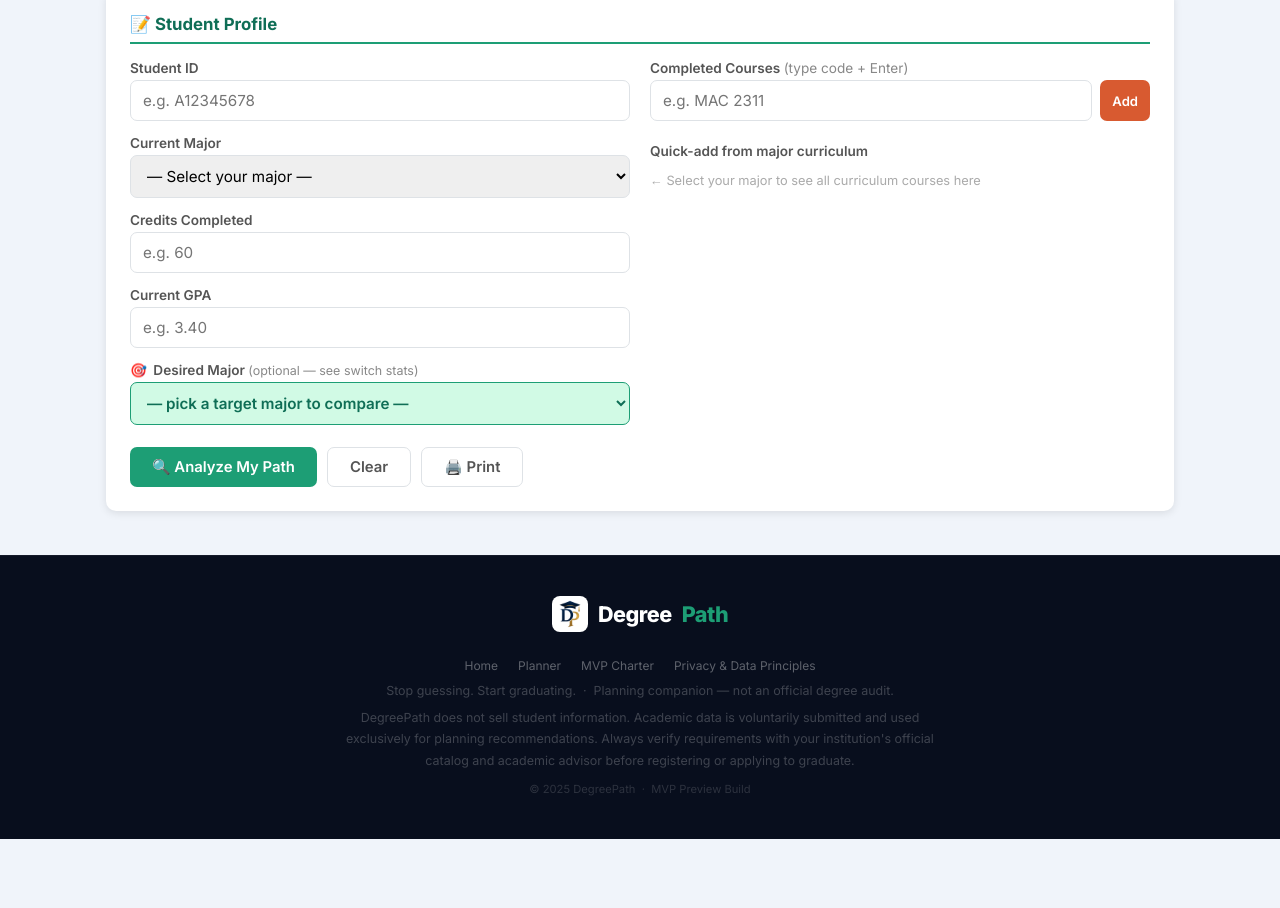
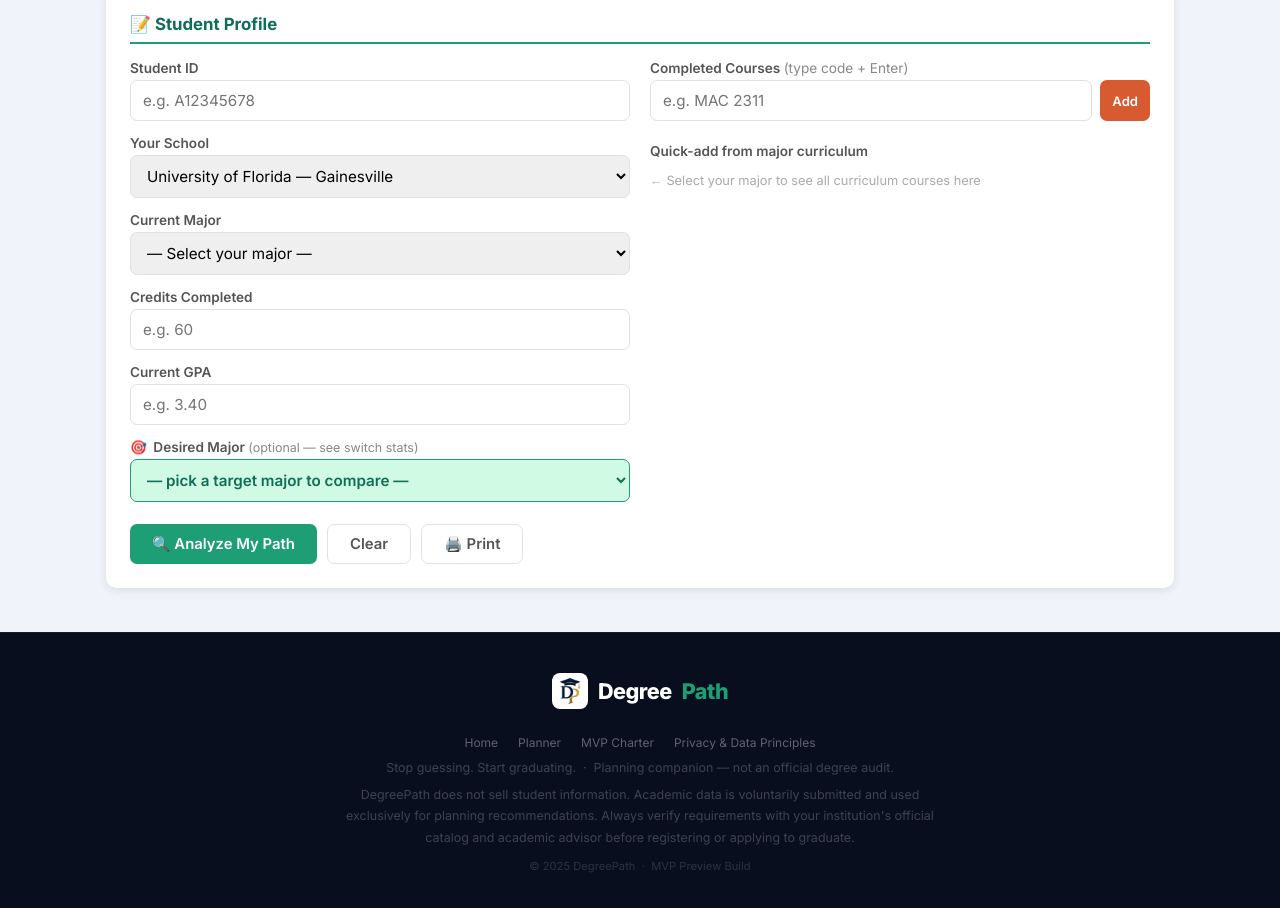
Before and after one commit to Rveloz2023/GatorPath-Graduation-Approval-Navigator-project, a plain HTML site: page app.html in a window 1280 px wide. Shown: the part 5164-6072 px from the top of the page. Before the commit the page ends 6003 px from the top, so only its background shows below. Drawn offline with Linux system fonts and the light colour scheme.

Commit message:
Add school picker: filter majors by school, honest empty-state for non-UF

```diff
--- a/app.html
+++ b/app.html
@@ -936,6 +936,11 @@
             <input id="stu-name" type="text" placeholder="e.g. A12345678" maxlength="12" autocomplete="off">
           </div>
           <div class="form-group">
+            <label>Your School</label>
+            <select id="stu-school" onchange="onSchoolChange(this.value)"><option value="">— loading schools —</option></select>
+            <div id="school-note" style="display:none;margin-top:6px;font-size:.8rem;padding:.5rem .7rem;background:#fef0eb;color:#c05621;border-radius:8px;line-height:1.4"></div>
+          </div>
+          <div class="form-group">
             <label>Current Major</label>
             <select id="stu-major" onchange="renderPensum(this.value)"><option value="">— loading majors —</option></select>
           </div>
@@ -1136,6 +1141,7 @@
     const curatedIds = new Set(curated.map(m => m.id));
     DB.majors = [...curated, ...DEMO_MAJORS.filter(m => !curatedIds.has(m.id))];
     DB.meta = json.metadata || null;
+    DB.schools = json.schools || [];
     DB.gen_ed = json.gen_ed_requirements || {};
     // Attach major-related elective lists from majors.json (works for json and demo majors)
     const em = json.elective_courses || {};
@@ -1144,7 +1150,7 @@
   } catch(e) {
     DB.majors = DEMO_MAJORS;
   }
-  populateMajorSelects();
+  populateSchoolSelect();
 }
 
 function saveStudents() { localStorage.setItem('degreepath_students', JSON.stringify(students)); }
@@ -1814,17 +1820,40 @@
   if(mode==='advisor') renderAdvisorTable();
 }
 
+var currentSchool = 'uf';
+function schoolMajors() { return DB.majors.filter(m => (m.school || 'uf') === currentSchool); }
+function populateSchoolSelect() {
+  const sel = document.getElementById('stu-school');
+  if (!sel) { populateMajorSelects(); return; }
+  const schools = (DB.schools && DB.schools.length) ? DB.schools : [{id:'uf',name:'University of Florida',city:'Gainesville'}];
+  sel.innerHTML = schools.map(s => '<option value="' + s.id + '">' + s.name + (s.city ? ' — ' + s.city : '') + '</option>').join('');
+  const withData = schools.find(s => DB.majors.some(m => (m.school||'uf') === s.id)) || schools[0];
+  currentSchool = withData.id; sel.value = currentSchool; onSchoolChange(currentSchool);
+}
+function onSchoolChange(sid) {
+  currentSchool = sid;
+  populateMajorSelects();
+  const stu = document.getElementById('stu-major'); if (stu) stu.value = '';
+  if (typeof renderPensum === 'function') renderPensum('');
+  const note = document.getElementById('school-note');
+  if (note) {
+    const list = schoolMajors();
+    if (sid && list.length === 0) {
+      const s = (DB.schools||[]).find(x => x.id === sid);
+      note.style.display = 'block';
+      note.innerHTML = '⚠ Requirement maps for <strong>' + (s ? s.name : 'this school') + '</strong> are being added. Fully available today: University of Florida. Always verify with your academic advisor.';
+    } else { note.style.display = 'none'; }
+  }
+}
 function populateMajorSelects() {
-  const opts=DB.majors.map(m=>`<option value="${m.id}">${m.name} (${m.degree}) — ${m.college}</option>`).join('');
-  document.getElementById('stu-major').innerHTML='<option value="">— Select your major —</option>'+opts;
-  // Also populate desired-major selector (same list)
+  const sm = schoolMajors();
+  const stuOpts = sm.map(m => '<option value="' + m.id + '">' + m.name + ' (' + m.degree + ') — ' + m.college + '</option>').join('');
+  document.getElementById('stu-major').innerHTML = '<option value="">— Select your major —</option>' + stuOpts;
   const dmSel = document.getElementById('stu-desired-major');
-  if (dmSel) {
-    dmSel.innerHTML = '<option value="">— pick a target major to compare —</option>' +
-      DB.majors.map(m => `<option value="${m.id}">${m.name} (${m.degree})</option>`).join('');
-  }
-  document.getElementById('adv-stu-major').innerHTML='<option value="">— Select major —</option>'+opts;
-  document.getElementById('adv-filter-major').innerHTML='<option value="">All Majors</option>'+DB.majors.map(m=>`<option value="${m.id}">${m.name}</option>`).join('');
+  if (dmSel) { dmSel.innerHTML = '<option value="">— pick a target major to compare —</option>' + sm.map(m => '<option value="' + m.id + '">' + m.name + ' (' + m.degree + ')</option>').join(''); }
+  const allOpts = DB.majors.map(m => '<option value="' + m.id + '">' + m.name + ' (' + m.degree + ') — ' + m.college + '</option>').join('');
+  document.getElementById('adv-stu-major').innerHTML = '<option value="">— Select major —</option>' + allOpts;
+  document.getElementById('adv-filter-major').innerHTML = '<option value="">All Majors</option>' + DB.majors.map(m => '<option value="' + m.id + '">' + m.name + '</option>').join('');
 }
 
 // ═══════════════════════════════════════════════════════════════════
```
